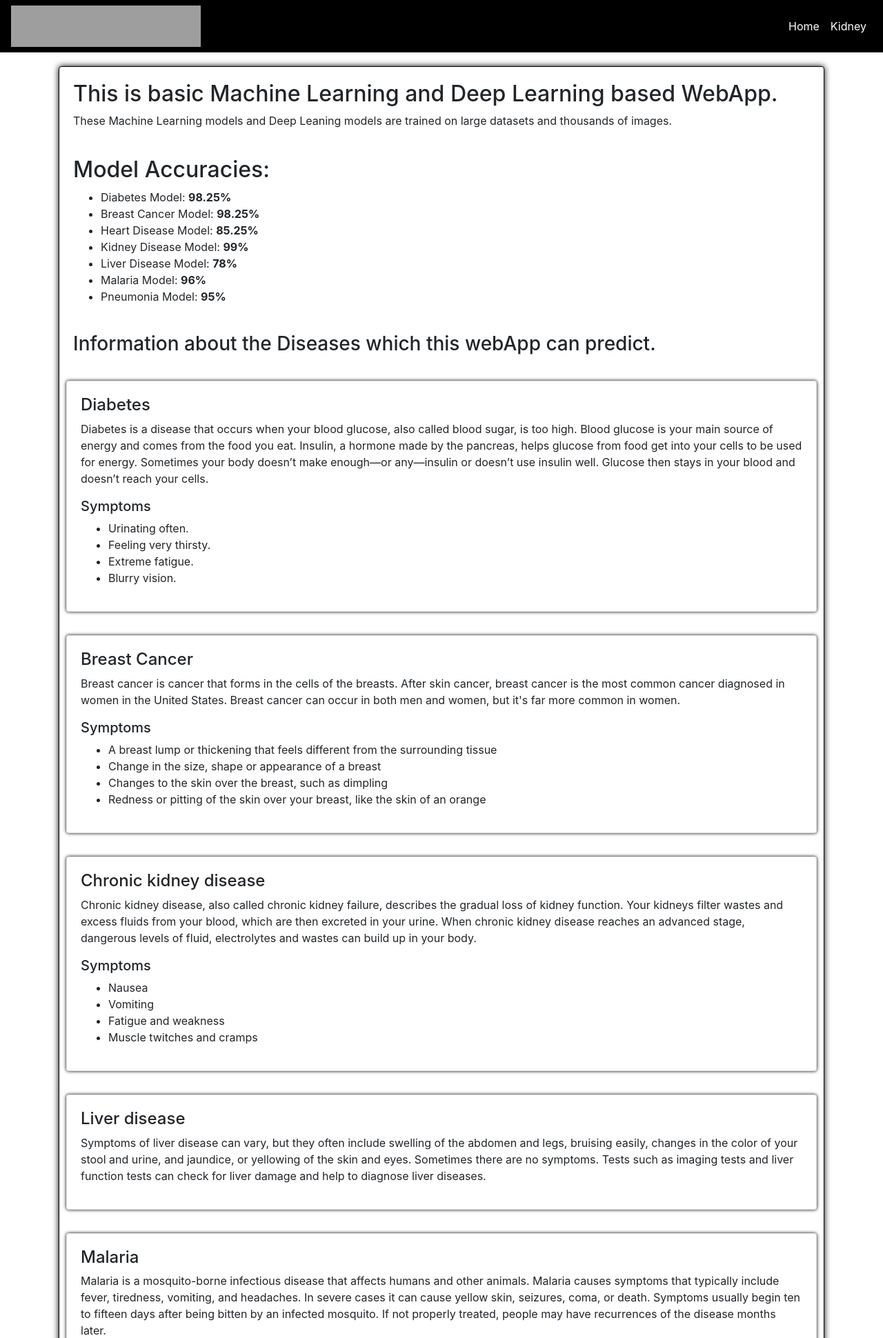
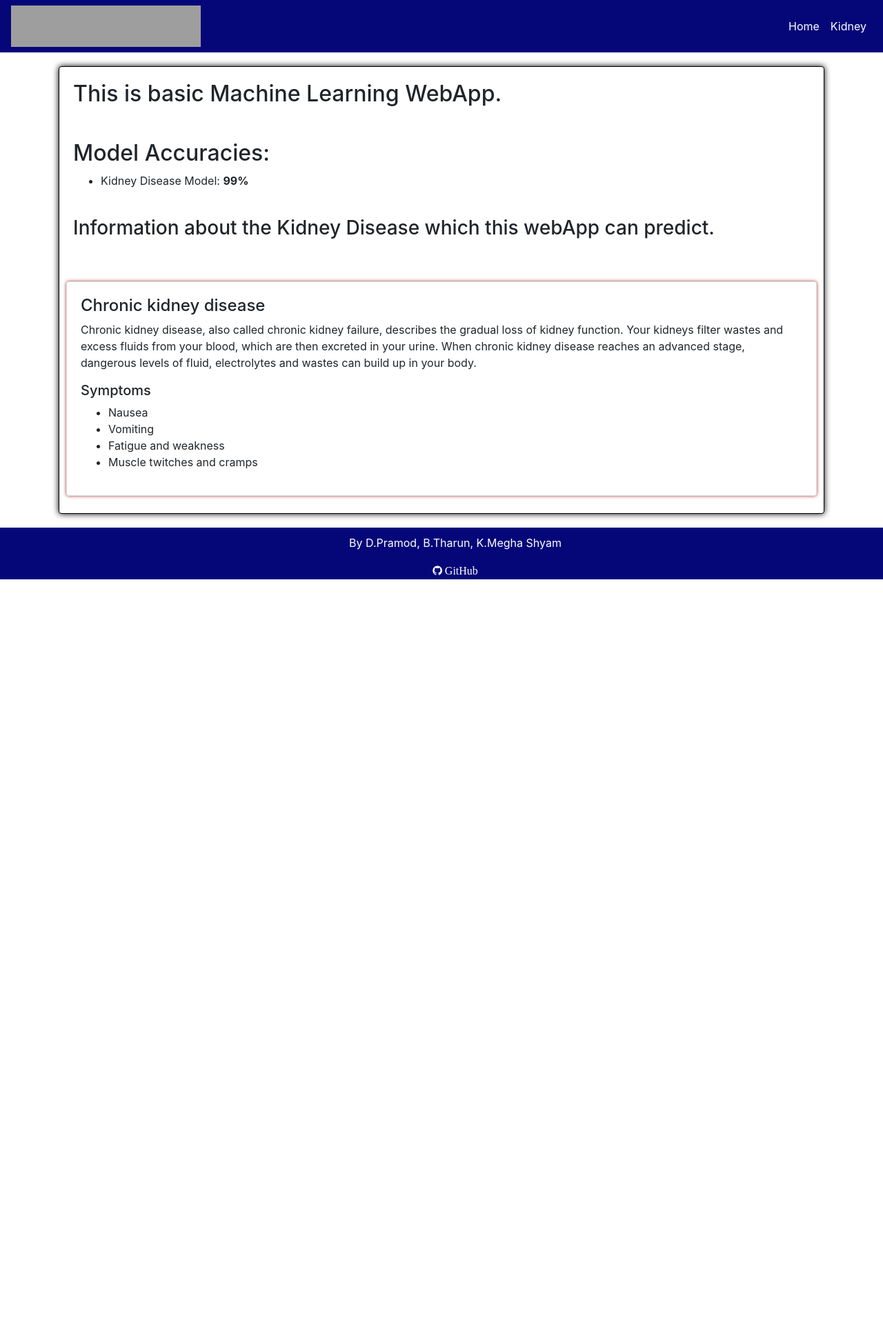
Before and after one commit to MeghaShyamK/chronicKidneyDisease, a Flask app: page / in a window 1280 px wide. Shown: the top 1940 px of the page at 69% size. After the commit the page ends 840 px from the top, so only its background shows below. Run offline with Flask 2, Linux system fonts and the light colour scheme; some libraries are stand-ins or nearby versions; grey boxes are pictures that could not be loaded.

Commit message:
modified_3

```diff
--- a/templates/home.html
+++ b/templates/home.html
@@ -5,55 +5,23 @@
     {% endif %}
 <div class="container">
     <div class="card card-body" style="border: 1px solid black; box-shadow: 0 0 10px black;">
-        <h2>This is basic Machine Learning and Deep Learning based WebApp.</h2>
-        <p>These Machine Learning models and Deep Leaning models are trained on large datasets and thousands of images.</p>
+        <h2>This is basic Machine Learning  WebApp.</h2>
+        <p></p>
         <br>
         <h2>Model Accuracies:</h2>
         <ul>
-            <li>Diabetes Model: <strong>98.25%</strong></li>
-            <li>Breast Cancer Model: <strong>98.25%</strong></li>
-            <li>Heart Disease Model: <strong>85.25%</strong></li>
+
             <li>Kidney Disease Model: <strong>99%</strong></li>
-            <li>Liver Disease Model: <strong>78%</strong></li>
-            <li>Malaria Model: <strong>96%</strong></li>
-            <li>Pneumonia Model: <strong>95%</strong></li>
+
         </ul>
         <br>
-        <h3>Information about the Diseases which this webApp can predict.</h3>
+        <h3>Information about the Kidney Disease which this webApp can predict.</h3>
         <br>
-        <div class="row">
-            <div class="col-md-12 card card-body" style="box-shadow: 0 0 5px black; margin: 5px;">
-                <h4>Diabetes</h4>
-                <p>Diabetes is a disease that occurs when your blood glucose, also called blood sugar, is too high. Blood glucose is your main source of energy and comes from the food you eat. Insulin, a hormone made by the pancreas, helps glucose from food get into your cells to be used for energy. Sometimes your body doesn’t make enough—or any—insulin or doesn’t use insulin well. Glucose then stays in your blood and doesn’t reach your cells.</p>
-                <h5>Symptoms</h5>
-                <ul>
-                    <li>Urinating often.</li>
-                    <li>Feeling very thirsty.</li>
-                    <li>Extreme fatigue.</li>
-                    <li>Blurry vision.</li>
-                </ul>
-            </div>
-        </div>
-        <br>
-        <div class="row">
-            <div class="col-md-12 card card-body" style="box-shadow: 0 0 5px black; margin: 5px;">
-                <h4>Breast Cancer</h4>
-                <p>Breast cancer is cancer that forms in the cells of the breasts.
 
-                    After skin cancer, breast cancer is the most common cancer diagnosed in women in the United States. Breast cancer can occur in both men and women, but it's far more common in women.</p>
-                <h5>Symptoms</h5>
-                <ul>
-                    <li>A breast lump or thickening that feels different from the surrounding tissue</li>
-                    <li>Change in the size, shape or appearance of a breast</li>
-                    <li>Changes to the skin over the breast, such as dimpling</li>
-                    <li>Redness or pitting of the skin over your breast, like the skin of an orange</li>
-                </ul>
-            </div>
-        </div>
 
         <br>
         <div class="row">
-            <div class="col-md-12 card card-body" style="box-shadow: 0 0 5px black; margin: 5px;">
+            <div class="col-md-12 card card-body" style="box-shadow: 0 0 5px rgb(172, 52, 52); margin: 5px;">
                 <h4>Chronic kidney disease</h4>
                 <p>Chronic kidney disease, also called chronic kidney failure, describes the gradual loss of kidney function. Your kidneys filter wastes and excess fluids from your blood, which are then excreted in your urine. When chronic kidney disease reaches an advanced stage, dangerous levels of fluid, electrolytes and wastes can build up in your body.</p>
                 <h5>Symptoms</h5>
@@ -65,45 +33,7 @@
                 </ul>
             </div>
         </div>
-
-        <br>
-        <div class="row">
-            <div class="col-md-12 card card-body" style="box-shadow: 0 0 5px black; margin: 5px;">
-                <h4>Liver disease</h4>
-                <p>Symptoms of liver disease can vary, but they often include swelling of the abdomen and legs, bruising easily, changes in the color of your stool and urine, and jaundice, or yellowing of the skin and eyes. Sometimes there are no symptoms. Tests such as imaging tests and liver function tests can check for liver damage and help to diagnose liver diseases.</p>
-            </div>
-        </div>
-
-        <br>
-        <div class="row">
-            <div class="col-md-12 card card-body" style="box-shadow: 0 0 5px black; margin: 5px;">
-                <h4>Malaria</h4>
-                <p>Malaria is a mosquito-borne infectious disease that affects humans and other animals. Malaria causes symptoms that typically include fever, tiredness, vomiting, and headaches. In severe cases it can cause yellow skin, seizures, coma, or death. Symptoms usually begin ten to fifteen days after being bitten by an infected mosquito. If not properly treated, people may have recurrences of the disease months later.</p>
-                <h5>Symptoms</h5>
-                <ul>
-                    <li>Fever. This is the most common symptom.</li>
-                    <li>Chills</li>
-                    <li>Headache</li>
-                    <li>Nausea and vomiting</li>
-                </ul>
-            </div>
-        </div>
-
-        <br>
-        <div class="row">
-            <div class="col-md-12 card card-body" style="box-shadow: 0 0 5px black; margin: 5px;">
-                <h4>Pneumonia</h4>
-                <p>Pneumonia is an infection that inflames the air sacs in one or both lungs. The air sacs may fill with fluid or pus (purulent material), causing cough with phlegm or pus, fever, chills, and difficulty breathing. A variety of organisms, including bacteria, viruses and fungi, can cause pneumonia.</p>
-                <h5>Symptoms</h5>
-                <ul>
-                    <li>Cough, which may produce greenish, yellow or even bloody mucus.</li>
-                    <li>Fever, sweating and shaking chills.</li>
-                    <li>Shortness of breath.</li>
-                    <li>Rapid, shallow breathing.</li>
-                </ul>
-            </div>
-        </div>
-
     </div>
 </div>
+
 {% endblock %}
--- a/templates/main.html
+++ b/templates/main.html
@@ -2,11 +2,7 @@
 <html>
 <head>
   <meta name="viewport" content="width=device-width, initial-scale=1.0">
-  <meta name="og:title" content="KVG Disease Predictor">
-  <meta name="author" content="VENU GOPAL KADAMBA">
-  <meta name="og:image" content="static/logo1.png">
-  <meta name="Keywords" content="Flask, Machine Learning, Deep Learning, Artificial Intelligence, AI, ML,DL, Web Development">
-  <meta name="description" content="A Machine Learning and Deep Learning based webapp for Multiple Disease Prediction.">
+
   <title>Disease Predictor</title>
   <link rel="icon" href="{{ url_for('static', filename = 'logo1.png') }}" type="image/icon type">
 	<link rel="stylesheet" href="https://stackpath.bootstrapcdn.com/bootstrap/4.3.1/css/bootstrap.min.css" integrity="sha384-ggOyR0iXCbMQv3Xipma34MD+dH/1fQ784/j6cY/iJTQUOhcWr7x9JvoRxT2MZw1T" crossorigin="anonymous">
@@ -19,7 +15,7 @@
   <style>
     html, body{ height:100%; margin:0; }
 header{ height:50px;}
-footer{ height:75px; background:black; }
+footer{ height:75px; background:rgb(5, 7, 121); }
 
 /* Trick */
 body{
@@ -36,7 +32,7 @@ footer{
 
 </head>
 <body>
-	<nav class="navbar navbar-expand-lg navbar-dark fixed-top bg-dark" style="background-color: black !important;">
+	<nav class="navbar navbar-expand-lg navbar-dark fixed-top bg-dark" style="background-color: rgb(5, 7, 121) !important;">
         <a href="{{ url_for('home') }}"><img src="{{ url_for('static', filename = 'logo.png') }} " height="60px" width="275px"></a>
         <button class="navbar-toggler" type="button" data-toggle="collapse" data-target="#navbarNav" aria-controls="navbarNav" aria-expanded="false" aria-label="Toggle navigation">
            <span class="navbar-toggler-icon"></span>
@@ -66,10 +62,11 @@ footer{
   <footer>
     <center>
       <ul style="list-style-type:none;">
-      <li style="display: inline;"><a href="https://www.linkedin.com/in/venu-gopal-kadamba-7a2b65191" style="color: white;" target="blank"><span class="fa fa-linkedin">  LinkedIn</span></a></li>
-      &nbsp;
-      <li style="display: inline;"><a href="https://www.github.com/venugopalkadamba" style="color: white;" target="blank"><span class="fa fa-github">  GitHub</span></a></li>
-      <li><p style="color: white;">Made with <span style="color: red;">&hearts;</span> by Venu Gopal Kadamba </p></li>
+      <!-- <li style="display: inline;"><a href="https://www.linkedin.com/in/venu-gopal-kadamba-7a2b65191" style="color: white;" target="blank"><span class="fa fa-linkedin">  LinkedIn</span></a></li>
+      &nbsp; -->
+      <li><p style="color: white;"> By D.Pramod, B.Tharun, K.Megha Shyam </p></li>
+      <li style="display: inline;"><a href="https://github.com/MeghaShyamK/chronicKidneyDisease" style="color: white;" target="blank"><span class="fa fa-github">  GitHub</span></a></li>
+      <!-- <li><p style="color: white;"> By D.Pramod, B.Tharun, K.Megha Shyam </p></li> -->
     </ul>
   </center>
   </footer>
```
